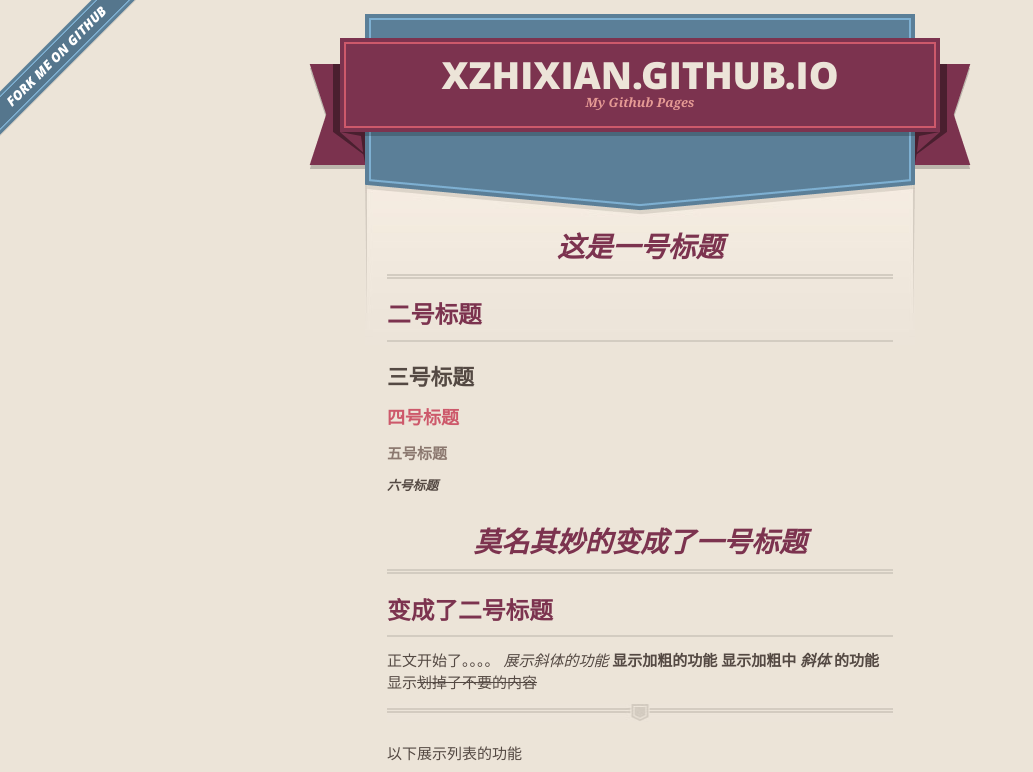
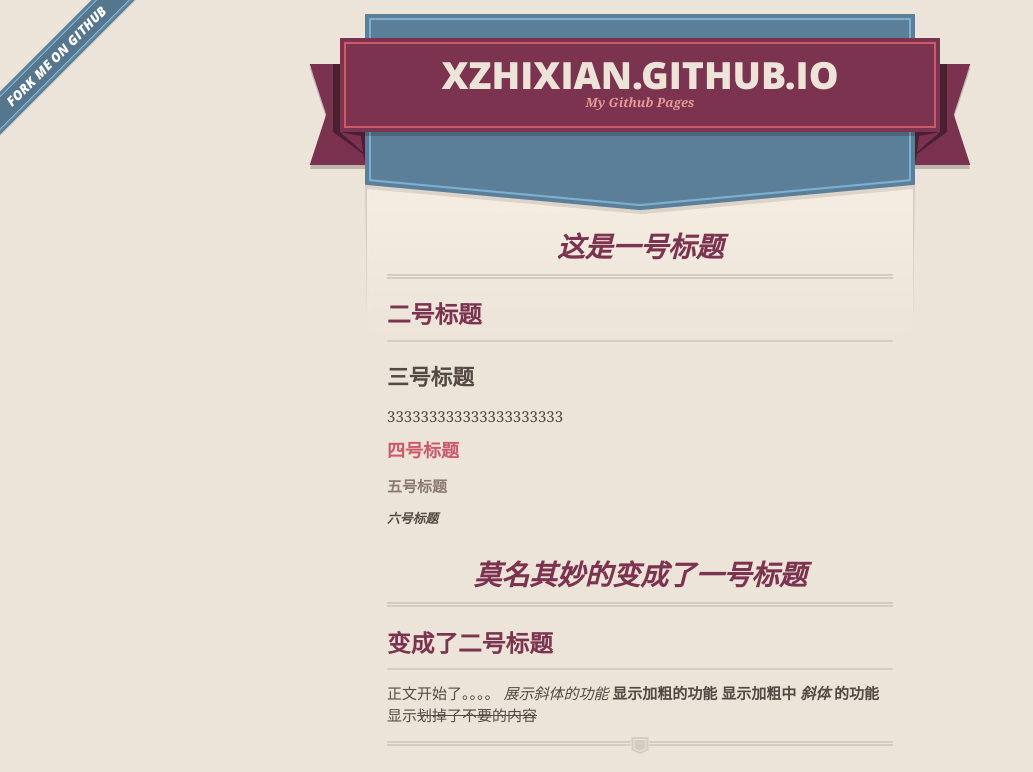
Before and after one commit to xzhixian/xzhixian.github.io, a plain HTML site: page index.html in a window 1280 px wide. Shown: the top 772 px of the page, without its empty margins (0-1033 px from the left). Drawn offline with nearby package versions, Linux system fonts and the light colour scheme.

Commit message:
add 333333

```diff
--- a/index.html
+++ b/index.html
@@ -53,7 +53,7 @@
 
 <h3>
 <a name="%E4%B8%89%E5%8F%B7%E6%A0%87%E9%A2%98" class="anchor" href="#%E4%B8%89%E5%8F%B7%E6%A0%87%E9%A2%98"><span class="octicon octicon-link"></span></a>三号标题</h3>
-
+<p>333333333333333333333</p>
 <h4>
 <a name="%E5%9B%9B%E5%8F%B7%E6%A0%87%E9%A2%98" class="anchor" href="#%E5%9B%9B%E5%8F%B7%E6%A0%87%E9%A2%98"><span class="octicon octicon-link"></span></a>四号标题</h4>
 
```
